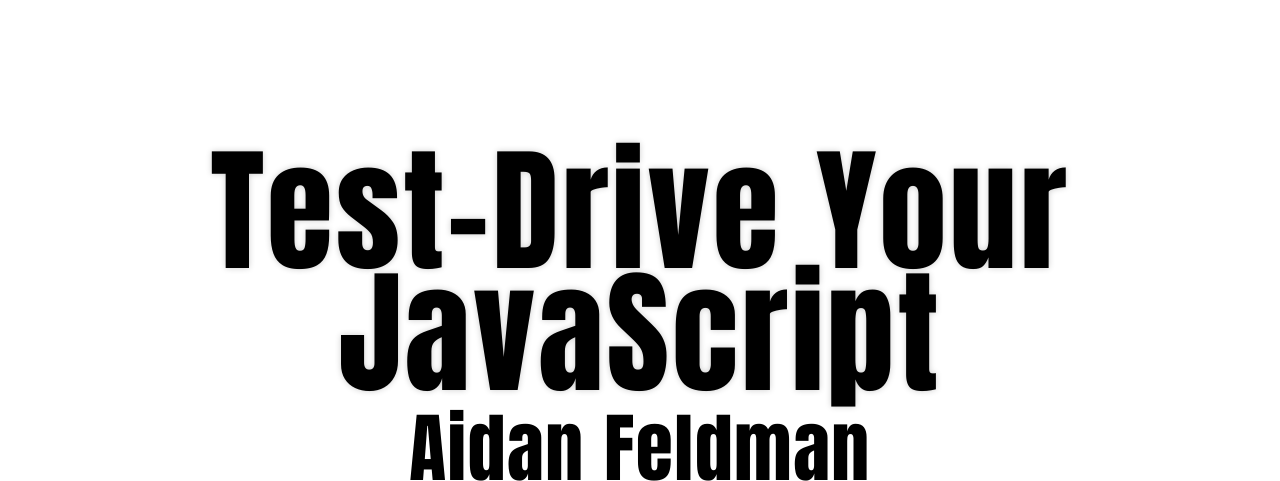
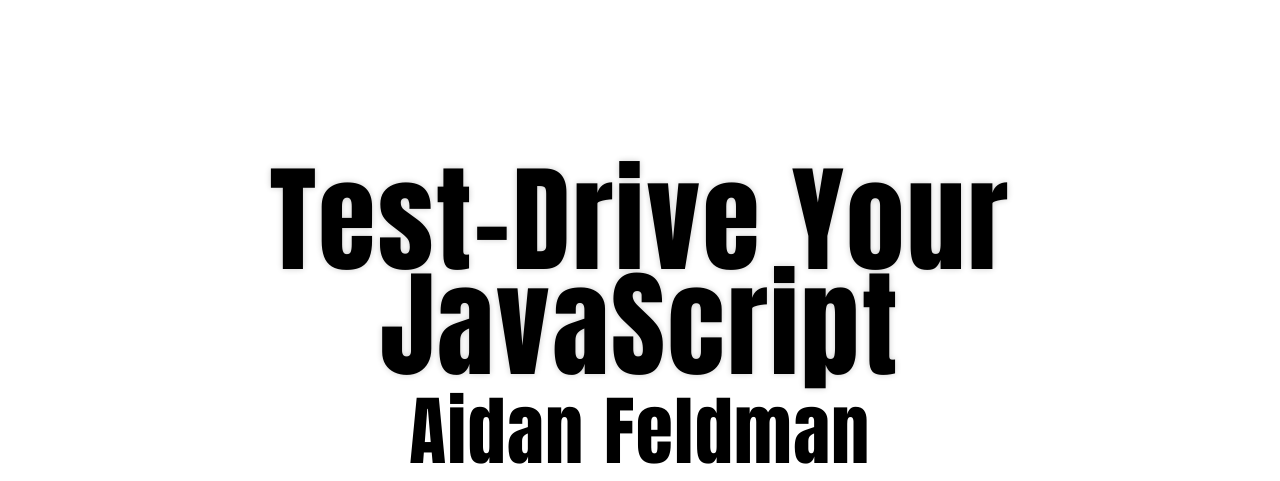
Before and after one commit to afeld/tdd_js, a plain HTML site: page index.html in a window 1280 px wide. Shown: the top 481 px of the page. Drawn offline with Linux system fonts and the light colour scheme; a web font is replaced by a local one.

Commit message:
reduce h1 font size

```diff
--- a/deck/css/custom.css
+++ b/deck/css/custom.css
@@ -3,3 +3,7 @@
     font-family: 'FontAwesome';
     font-style: normal;
 }
+
+.reveal h1 {
+  font-size: 3.25em;
+}
```
